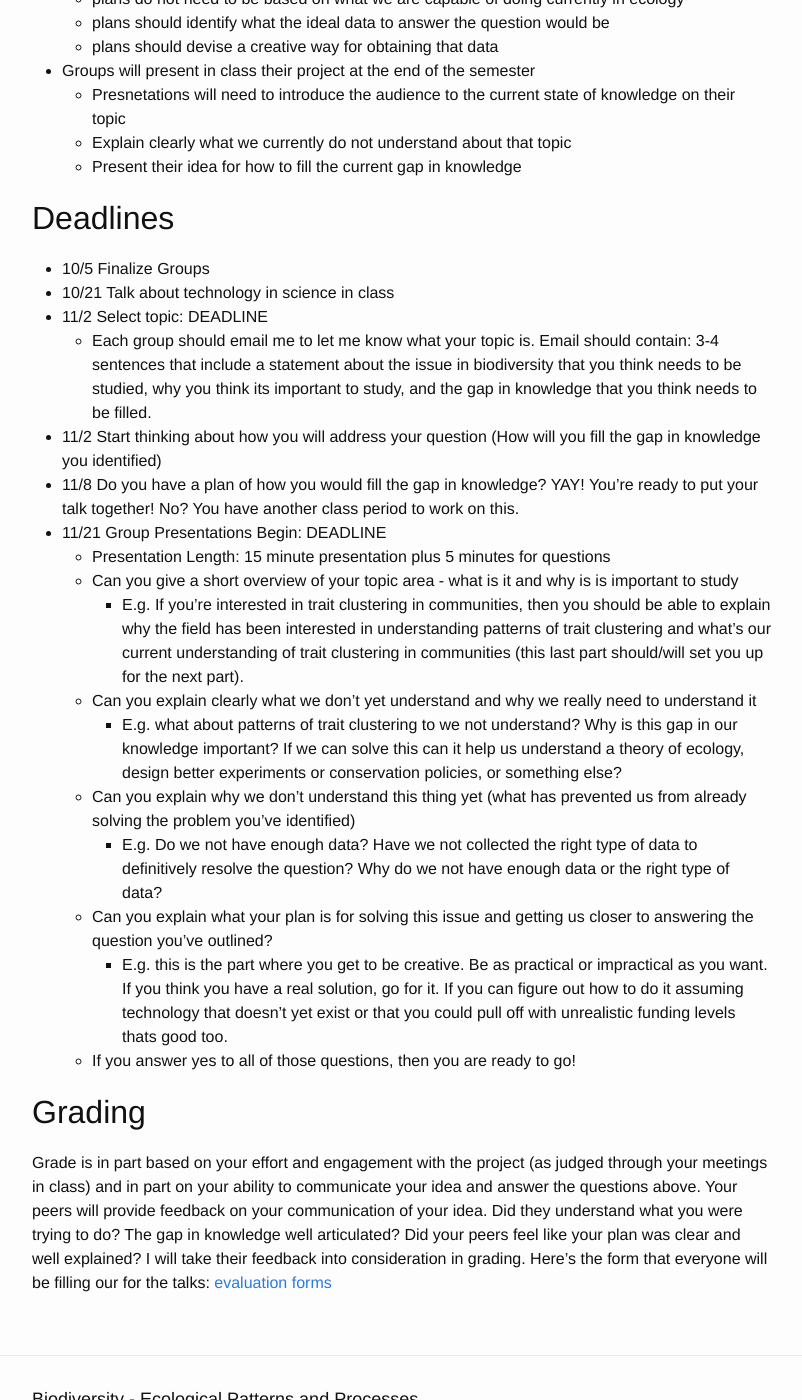
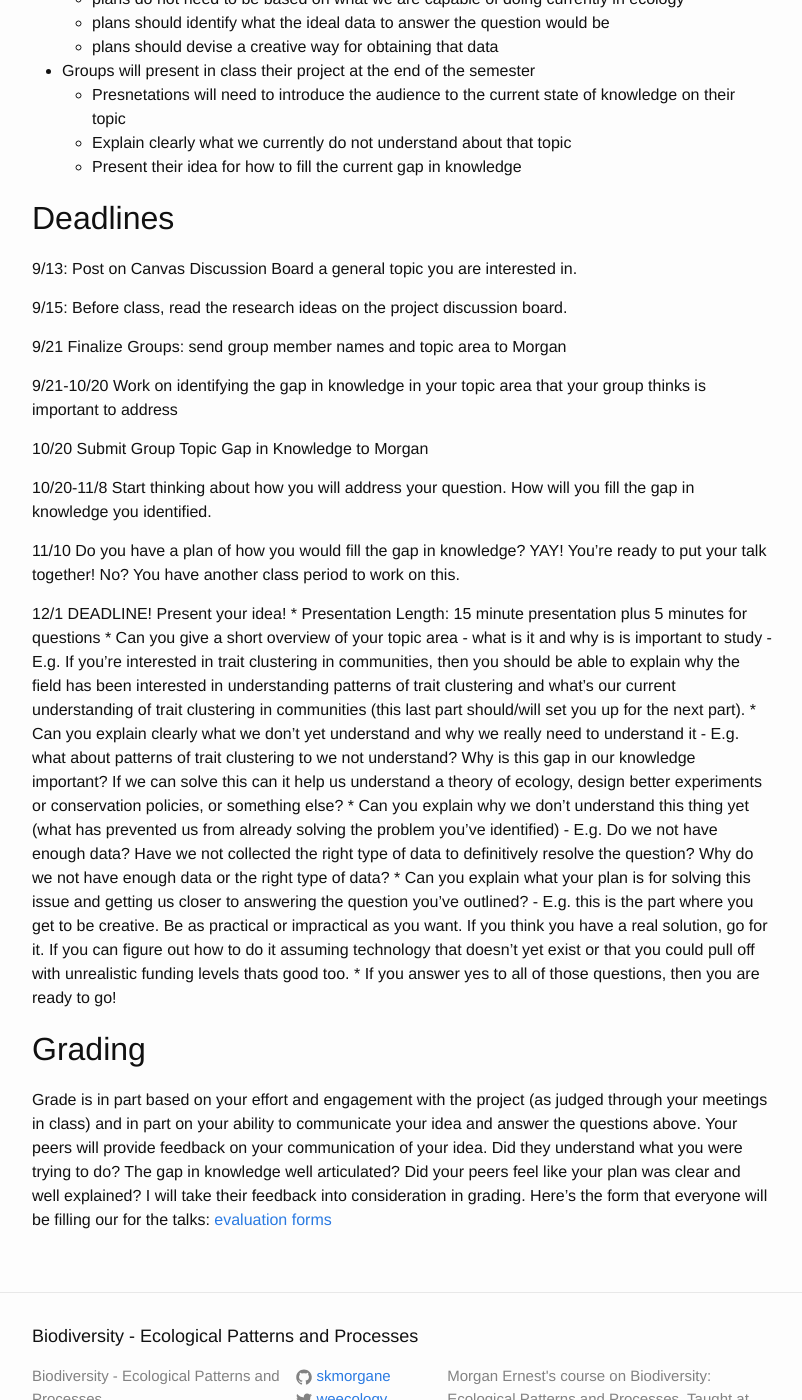
Before and after one commit to skmorgane/biodiversity-course, a Jekyll site: the page built from project.md, in a window 1280 px wide and 1400 px high, scrolled down 911 px. Shown: the whole window, without its empty margins (238-1040 px from the left). Built offline with Jekyll 4.4.1, drawn with Linux system fonts in a browser that asks for light colours.

Commit message:
Update project.md

```diff
--- a/project.md
+++ b/project.md
@@ -34,14 +34,21 @@ To work collaboratively on identifying a gap in our knowledge about biodiversity
     * Present their idea for how to fill the current gap in knowledge
 
 ## Deadlines
+9/13: Post on Canvas Discussion Board a general topic you are interested in.
 
-* 10/5 Finalize Groups
-* 10/21 Talk about technology in science in class
-* 11/2 Select topic: DEADLINE
-    * Each group should email me to let me know what your topic is. Email should contain: 3-4 sentences that include a statement about the issue in biodiversity that you think needs to be studied, why you think its important to study, and the gap in knowledge that you think needs to be filled.
-* 11/2 Start thinking about how you will address your question (How will you fill the gap in knowledge you identified)
-* 11/8 Do you have a plan of how you would fill the gap in knowledge? YAY! You're ready to put your talk together! No? You have another class period to work on this.
-* 11/21 Group Presentations Begin: DEADLINE
+9/15: Before class, read the research ideas on the project discussion board.
+
+9/21 Finalize Groups: send group member names and topic area to Morgan
+
+9/21-10/20 Work on identifying the gap in knowledge in your topic area that your group thinks is important to address
+
+10/20 Submit Group Topic Gap in Knowledge to Morgan
+
+10/20-11/8 Start thinking about how you will address your question. How will you fill the gap in knowledge you identified.
+
+11/10 Do you have a plan of how you would fill the gap in knowledge? YAY! You're ready to put your talk together! No? You have another class period to work on this.
+
+12/1 DEADLINE! Present your idea!
     * Presentation Length: 15 minute presentation plus 5 minutes for questions
     * Can you give a short overview of your topic area - what is it and why is is important to study
       - E.g. If you're interested in trait clustering in communities, then you should be able to explain why the field has been interested in understanding patterns of trait clustering and what's our current understanding of trait clustering in communities (this last part should/will set you up for the next part).
```
